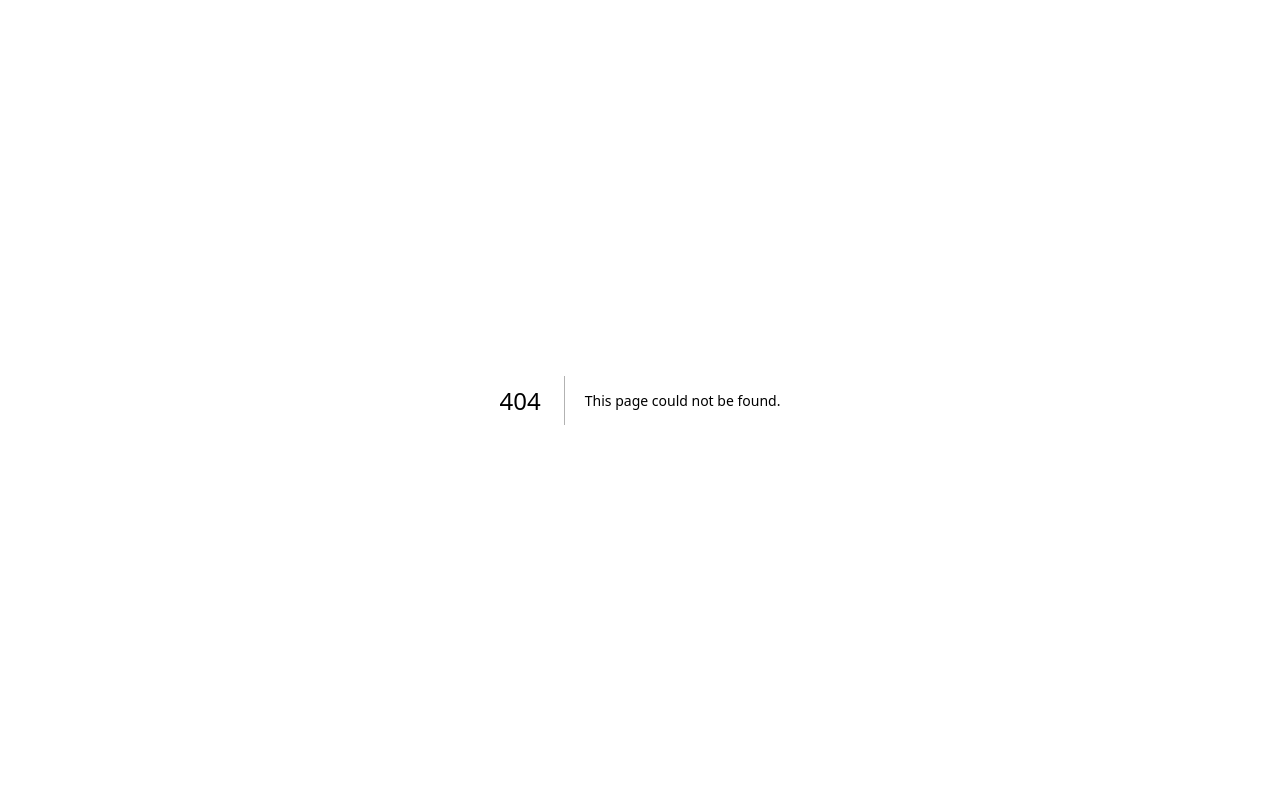
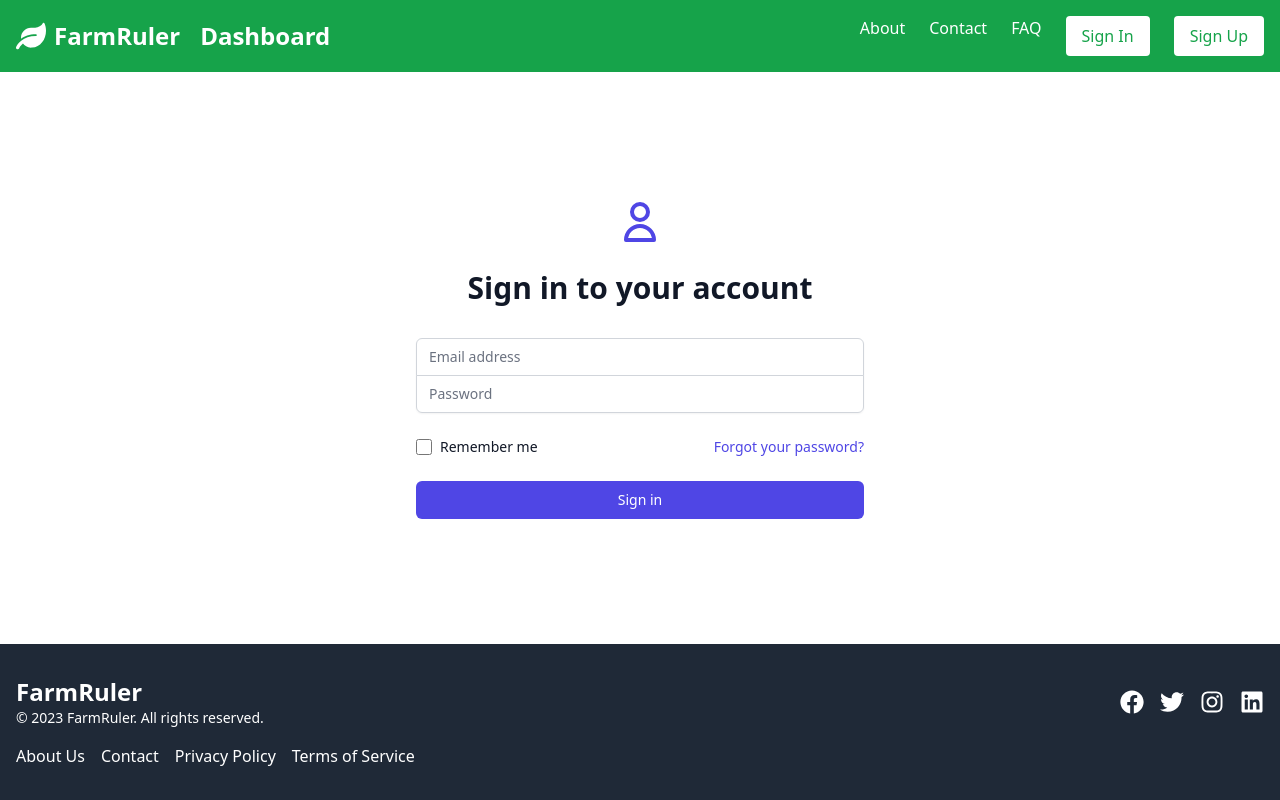
Before and after one commit to MOHAMMED-IQRAMUL/FarmRuler, a Next.js app: page /sign-in in a window 1280 px wide. Before the commit this address had no page. Built offline with nearby package versions, Linux system fonts and the light colour scheme.

Commit message:
user Sign-in page

```diff
--- /dev/null
+++ b/app/sign-in/page.js
@@ -0,0 +1,86 @@
+"use client"
+
+
+ import { UserIcon } from '@heroicons/react/outline';
+import Navbar from '../components/Navbar';
+import Footer from '../components/Footer';
+
+
+export default function SignIn() {
+
+    return (
+        <div className="min-h-screen flex flex-col">
+            <Navbar />
+            <main className="flex-grow flex items-center justify-center">
+                <div className="max-w-md w-full space-y-8">
+                    <div>
+                        <UserIcon className="mx-auto h-12 w-12 text-indigo-600" />
+                        <h2 className="mt-6 text-center text-3xl font-extrabold text-gray-900">
+                            Sign in to your account
+                        </h2>
+                    </div>
+                    <form className="mt-8 space-y-6" action="#" method="POST">
+                        <input type="hidden" name="remember" value="true" />
+                        <div className="rounded-md shadow-sm -space-y-px">
+                            <div>
+                                <label htmlFor="email-address" className="sr-only">
+                                    Email address
+                                </label>
+                                <input
+                                    id="email-address"
+                                    name="email"
+                                    type="email"
+                                    autoComplete="email"
+                                    required
+                                    className="appearance-none rounded-none relative block w-full px-3 py-2 border border-gray-300 placeholder-gray-500 text-gray-900 rounded-t-md focus:outline-none focus:ring-indigo-500 focus:border-indigo-500 focus:z-10 sm:text-sm"
+                                    placeholder="Email address"
+                                />
+                            </div>
+                            <div>
+                                <label htmlFor="password" className="sr-only">
+                                    Password
+                                </label>
+                                <input
+                                    id="password"
+                                    name="password"
+                                    type="password"
+                                    autoComplete="current-password"
+                                    required
+                                    className="appearance-none rounded-none relative block w-full px-3 py-2 border border-gray-300 placeholder-gray-500 text-gray-900 rounded-b-md focus:outline-none focus:ring-indigo-500 focus:border-indigo-500 focus:z-10 sm:text-sm"
+                                    placeholder="Password"
+                                />
+                            </div>
+                        </div>
+                        <div className="flex items-center justify-between">
+                            <div className="flex items-center">
+                                <input
+                                    id="remember-me"
+                                    name="remember-me"
+                                    type="checkbox"
+                                    className="h-4 w-4 text-indigo-600 focus:ring-indigo-500 border-gray-300 rounded"
+                                />
+                                <label htmlFor="remember-me" className="ml-2 block text-sm text-gray-900">
+                                    Remember me
+                                </label>
+                            </div>
+                            <div className="text-sm">
+                                <a href="#" className="font-medium text-indigo-600 hover:text-indigo-500">
+                                    Forgot your password?
+                                </a>
+                            </div>
+                        </div>
+                        <div>
+                            <button
+                                type="submit"
+                                className="group relative w-full flex justify-center py-2 px-4 border border-transparent text-sm font-medium rounded-md text-white bg-indigo-600 hover:bg-indigo-700 focus:outline-none focus:ring-2 focus:ring-offset-2 focus:ring-indigo-500"
+                            >
+                                Sign in
+                            </button>
+                        </div>
+                    </form>
+                </div>
+            </main>
+            <Footer />
+        </div>
+    );
+}
```
